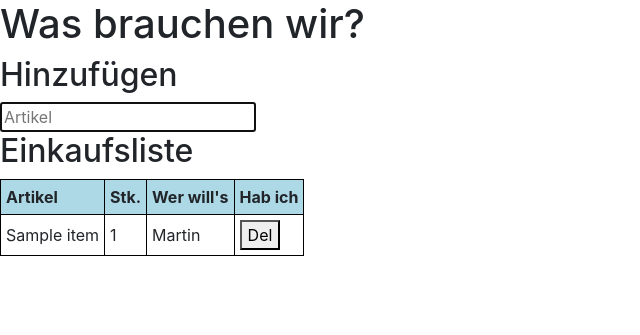
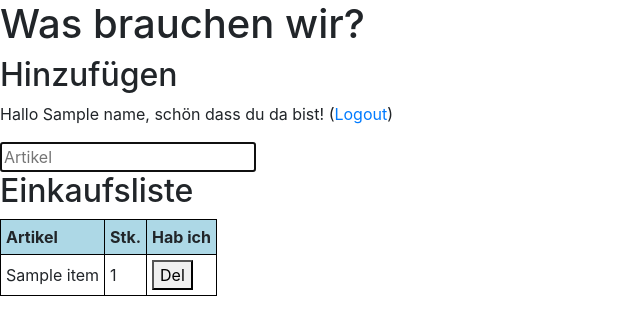
Before and after one commit to codeaktivist/shopping-list, a Flask app: template templates/index.html in a window 1280 px wide. Shown: the top 335 px of the page, without its empty margins (0-640 px from the left). Run offline with Flask 2, Linux system fonts and the light colour scheme; the template is opened without the code that fills it: most values are stand-ins (such as "Sample title", 1, 10 or a date in 2020).

Commit message:
Added users, multiple lists via cookie

```diff
--- a/app.py
+++ b/app.py
@@ -1,29 +1,73 @@
-from flask import Flask, render_template, request, redirect
+from flask import Flask, render_template, request, redirect, make_response
+# from flask_session import Session
 
+# Configure app
 app = Flask(__name__)
 
+# Configure session and cookie
+app.config["SESSION_PERMANENT"] = False
+app.config["SESSION_TYPE"] = "filesystem"
+
+# Global name
+name = ""
+
+# Dictionary to store names:items{}
+names = {}
+
+# Dictionary to store items
 items = {}
 
+# Routes
 @app.route("/")
 def index():
-    return render_template("index.html", items=items)
+    global name
+    # Get name from session cookie
+    name = request.cookies.get("name")
+    # Force login
+    if name == "" or name == None:
+        return redirect("/login")
+    # Load existing items or create new items{}
+    if not name in names:
+        names[name] = {}
+
+    return render_template("index.html", items=names[name], name=name)
+
+@app.route("/login")
+def login():
+    global name
+    # Check if name gets passed
+    name = request.args.get("name", "")
+    if not name:
+        return render_template("login.html")
+    else:
+        res = make_response(redirect("/"))
+        res.set_cookie("name", name)
+        return res
+
+@app.route("/logout")
+def logout():
+    global name
+    name = ""
+    res = make_response(redirect("/login"))
+    res.delete_cookie("name")
+    return res
 
 @app.route("/add")
 def add():
+    global name
     item = request.args.get("item", "default")
-    if item in items:
-        items[item] += 1
+    if item in names[name]:
+        names[name][item] += 1
     else:
-        items[item] = 1
+        names[name][item] = 1
     print(f"added: {item}")
     return redirect("/")
-    # return render_template("add.html", item=item, items=items)
 
 @app.route("/remove")
 def remove():
+    global name
     item = request.args.get("item", "default")
-    if item in items:
-        del items[item]
+    if item in names[name]:
+        del names[name][item]
     print(f"removed: {item}")
     return redirect("/")
-    # return render_template("remove.html", item=item, items=items)
--- a/templates/index.html
+++ b/templates/index.html
@@ -1,8 +1,9 @@
 {% extends "layout.html" %}
 {% block body %}
         <h2>Hinzufügen</h2>
+        <p>Hallo {{ name }}, schön dass du da bist! (<a href="/logout">Logout</a>)</p>
         <form action="/add" method="get">
-            <input autocomplete="off" autofocus name="item" type="text" placeholder="Artikel">
+            <input autocomplete="off" autofocus name="item" type="text" placeholder="Artikel" required>
         </form>
         <h2>Einkaufsliste</h2>
         <table>
@@ -10,7 +11,6 @@
                 <tr>
                     <th>Artikel</th>
                     <th>Stk.</th>
-                    <th>Wer will's</th>
                     <th>Hab ich</th>
                 </tr>
             </thead>
@@ -19,7 +19,6 @@
                 <tr>
                     <td>{{ item }}</td>
                     <td>{{ count }}</td>
-                    <td>Martin</td>
                     <td>
                         <form action="/remove" method="get">
                             <input type="hidden" name="item" value="{{ item }}">
```
Also changed, not shown: templates/login.html (added, +8 -0 lines).
